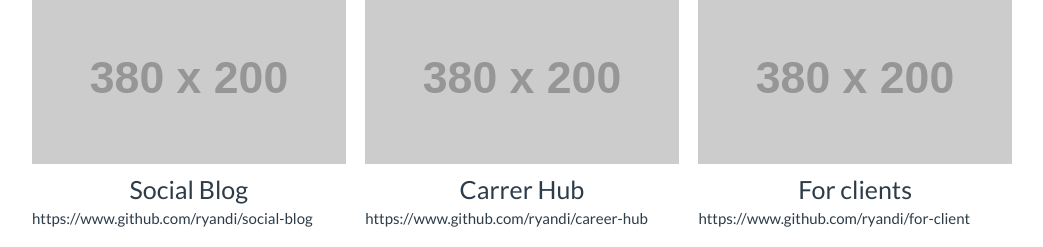
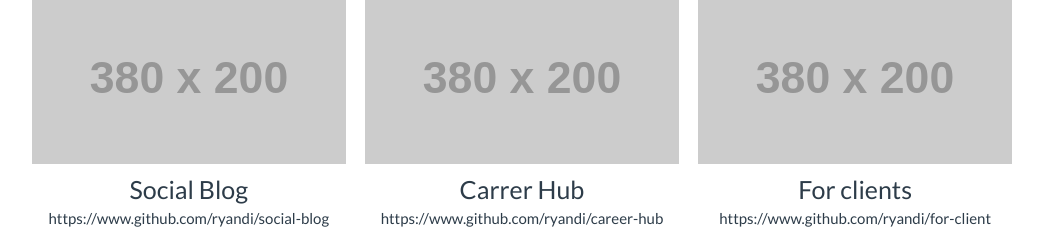
Before and after one commit to LittleKingRyan/uda-fullstack-p3, a Python web app: template templates/index.html in a window 1280 px wide. Shown: the part 878-1125 px from the top of the page, without its empty margins (118-1161 px from the left). Run offline with Jinja, Linux system fonts and the light colour scheme; the template is opened without the code that fills it, so the values that code supplies are empty; grey boxes labelled with a size stand in for pictures from a placeholder-image service; some libraries are stand-ins or nearby versions.

Commit message:
links to projects on the front page is now centered

```diff
--- a/static/css/index.css
+++ b/static/css/index.css
@@ -160,6 +160,10 @@ h2 {
     font-size: 25px;
 }
 
+.project-link {
+    text-align: center;
+}
+
 /* media queries */
 @media only screen and (min-width: 280px) {
     #title h1 {
--- a/templates/index.html
+++ b/templates/index.html
@@ -22,19 +22,19 @@
         <article class="col-12" id="img01">
             <img class="img-responsive" src="http://placehold.it/380x200" alt="project01 screenshot">
             <h3>Social Blog</h3>
-            <p>https://www.github.com/ryandi/social-blog</p>
+            <p class="project-link">https://www.github.com/ryandi/social-blog</p>
         </article>
 
         <article class="col-12" id="img02">
             <img class="img-responsive" src="http://placehold.it/380x200" alt="project02 screenshot">
             <h3>Carrer Hub</h3>
-            <p>https://www.github.com/ryandi/career-hub</p>
+            <p class="project-link">https://www.github.com/ryandi/career-hub</p>
         </article>
 
         <article class="col-12" id="img03">
             <img class="img-responsive" src="http://placehold.it/380x200" alt="project03 screenshot">
             <h3>For clients</h3>
-            <p>https://www.github.com/ryandi/for-client</p>
+            <p class="project-link">https://www.github.com/ryandi/for-client</p>
         </article>
     </main>
 {% endblock %}
```
